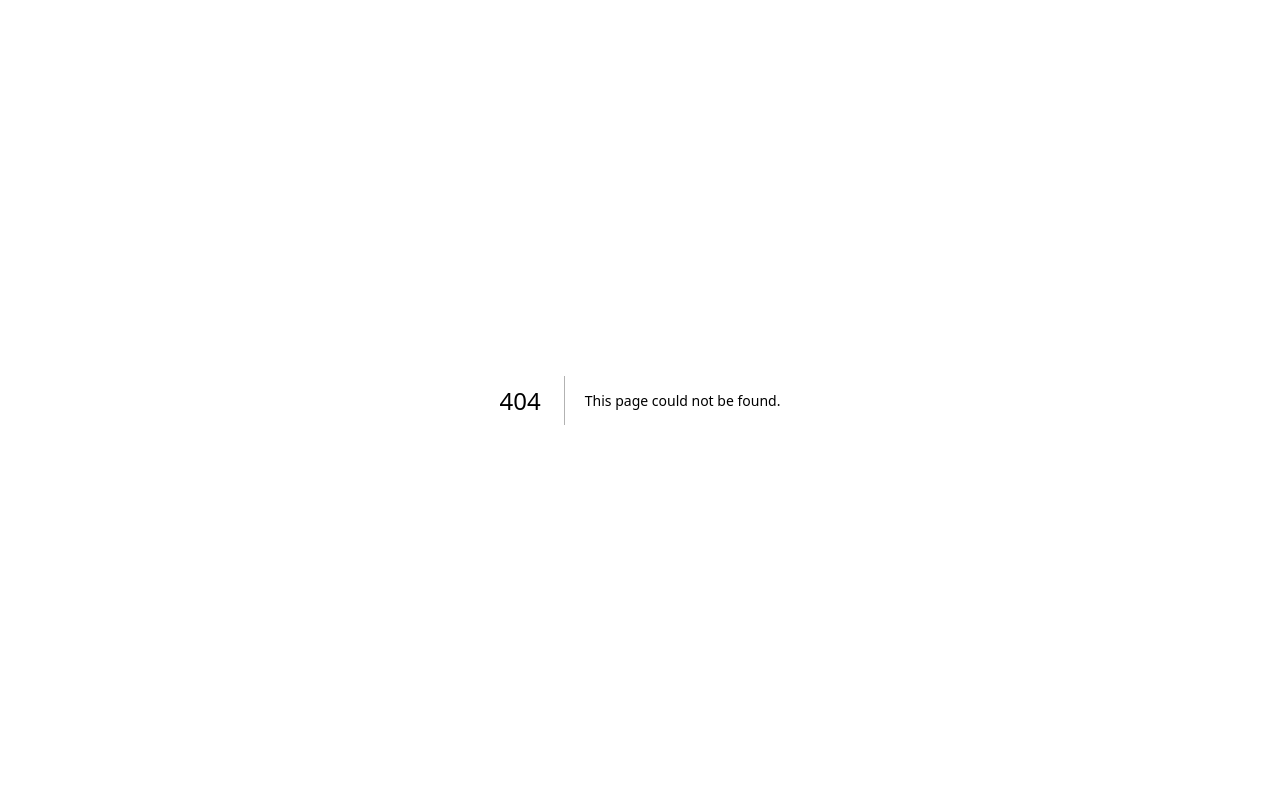
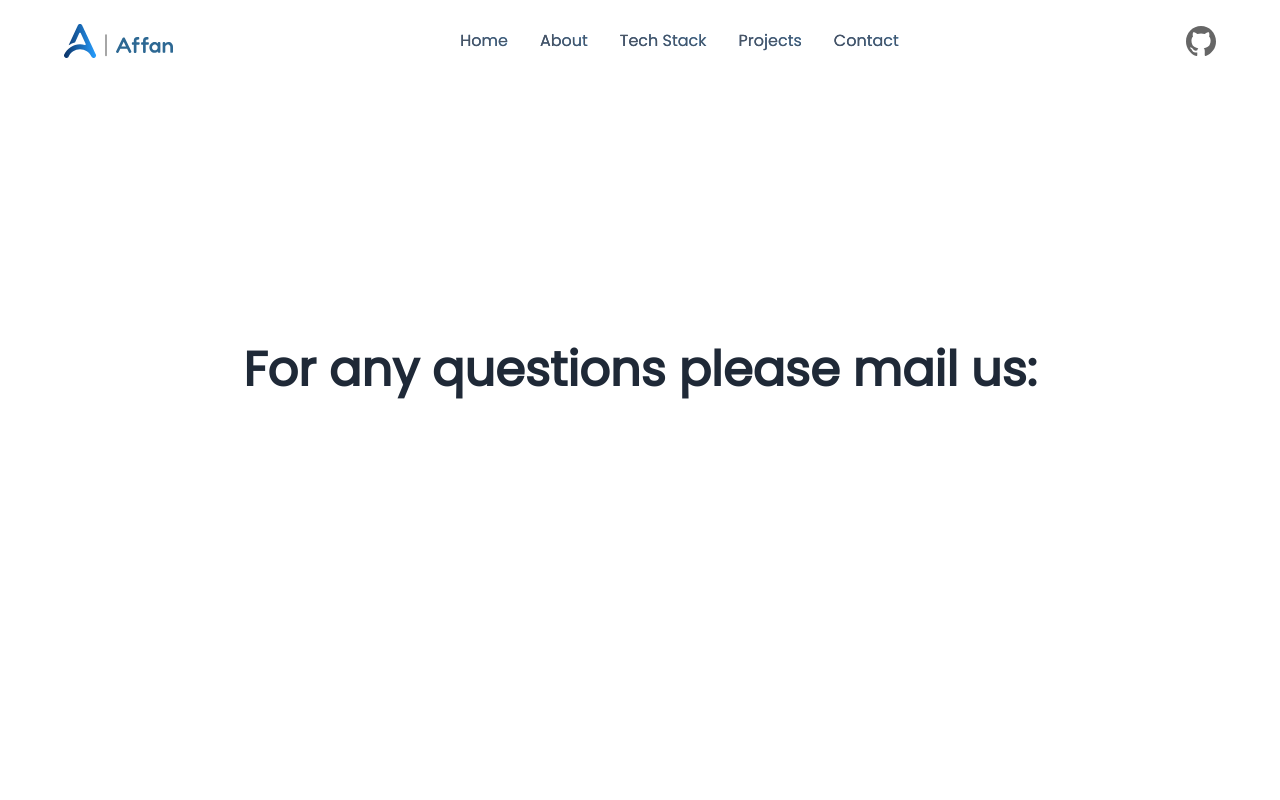
Before and after one commit to zikri-muhammad/ocudevs_frontend, a Next.js app: page /contact in a window 1280 px wide. Before the commit this address had no page. Shown: the top 800 px of the page. Built offline with nearby package versions, Linux system fonts and the light colour scheme; no server answers; the database is empty.

Commit message:
Contact Email

```diff
--- a/src/pages/about.js
+++ b/src/pages/about.js
@@ -1,5 +1,5 @@
-import { getFirstAbout } from "@/collection/aboutCollection";
 import { getAllEducation } from "@/collection/educationCollection";
+import { getFirstProfile } from "@/collection/profileCollection";
 import { getAllWorkExperiences } from "@/collection/workExperienceCollection";
 import FeatureAboutMe from "@/features/FeatureAboutMe";
 import FeatureEducation from "@/features/FeatureEducation";
@@ -9,7 +9,7 @@ import LandingLayout from "@/layouts/LandingLayout";
 export async function getServerSideProps() {
     return {
         props: {
-            about: await getFirstAbout(),
+            about: await getFirstProfile(),
             experiences: await getAllWorkExperiences(),
             education: await getAllEducation()
         }
--- /dev/null
+++ b/src/pages/contact.js
@@ -0,0 +1,28 @@
+import { getFirstProfile } from "@/collection/profileCollection";
+import LandingLayout from "@/layouts/LandingLayout";
+
+export async function getServerSideProps() {
+    return {
+        props: {
+            about: await getFirstProfile()
+        }
+    }
+}
+
+export default function ContactPage({ about }) {
+
+    return (
+        <LandingLayout>
+            <section className="w-full py-16">
+                <div className="container mx-auto font-poppins px-8 md:px-16">
+                    <div className="w-full h-[60vh] md:space-y-4 flex flex-col items-center justify-center">
+                        <h2 className="text-2xl text-center md:text-5xl font-bold text-gray-800">For any questions please mail us:</h2>
+                        <p className="text-2xl md:text-5xl text-center py-2 bg-clip-text text-transparent bg-gradient-to-r from-primary to-secondary font-semibold">
+                            {about?.email}
+                        </p>
+                    </div>
+                </div>
+            </section>
+        </LandingLayout>
+    )
+}
```
